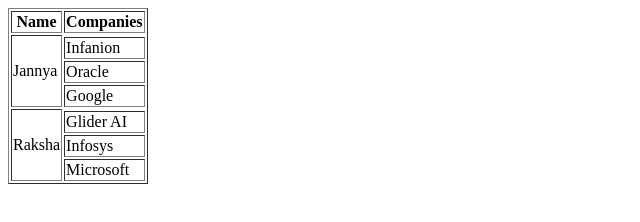
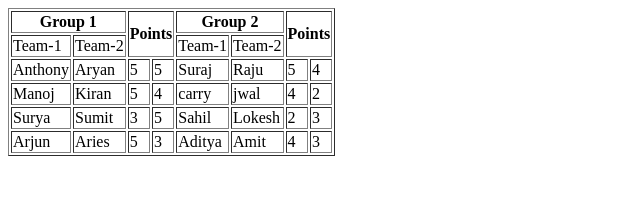
Before and after one commit to SoujanyaManoor/FirstFile, a plain HTML site: page index.html in a window 1280 px wide. Shown: the whole page, without its empty margins (0-640 px from the left). Drawn offline with Linux system fonts and the light colour scheme.

Commit message:
Add files via upload

```diff
--- a/index.html
+++ b/index.html
@@ -6,27 +6,80 @@
     <body>
         <table border>
             <tr>
-                <th>Name</th>
-                <th>Companies</th>
+               <th colspan="2" >Group 1</th>
+               <th rowspan="2" colspan="2">Points</th>
+               <th colspan="2">Group 2</th>
+               <th rowspan="2" colspan="2">Points</th>
             </tr>
 
+           <tr><td>Team-1</td>
+           <td>Team-2</td>
+           <td>Team-1</td>
+           <td>Team-2</td>
+           </tr>
+
             <tr>
-                <td rowspan="4">Jannya</td>
-                <tr><td>Infanion</td></tr>
-                <tr><td>Oracle</td></tr>
-                <tr><td>Google</td></tr>
+
+                <td>Anthony</td>
+                <td>Aryan</td>
+                <td>5</td>
+                <td>5</td>
+                <td>Suraj</td>
+                <td>Raju</td>
+                <td>5</td>
+                <td>4</td>
+
 
 
             </tr>
 
             <tr>
-            <td rowspan="4">Raksha</td>
-            <tr><td>Glider AI</td></tr>
-            <tr> <td>Infosys</td></tr>
-            <tr><td>Microsoft</td></tr>
+
+                <td>Manoj</td>
+                <td>Kiran</td>
+                <td>5</td>
+                <td>4</td>
+                <td>carry</td>
+                <td>jwal</td>
+                <td>4</td>
+                <td>2</td>
+            </tr>
+
+            <tr>
+
+                <td>Surya</td>
+                <td>Sumit</td>
+                <td>3</td>
+                <td>5</td>
+                <td>Sahil</td>
+                <td>Lokesh</td>
+                <td>2</td>
+                <td>3</td>
+            </tr>
+
+            <tr>
+
+                <td>Arjun</td>
+                <td>Aries</td>
+                <td>5</td>
+                <td>3</td>
+                <td>Aditya</td>
+                <td>Amit</td>
+                <td>4</td>
+                <td>3</td>
+            </tr>
 
 
-            </tr>
+
+
+
+
+
+
+
+
+
+
         </table>
     </body>
 </html>
```
